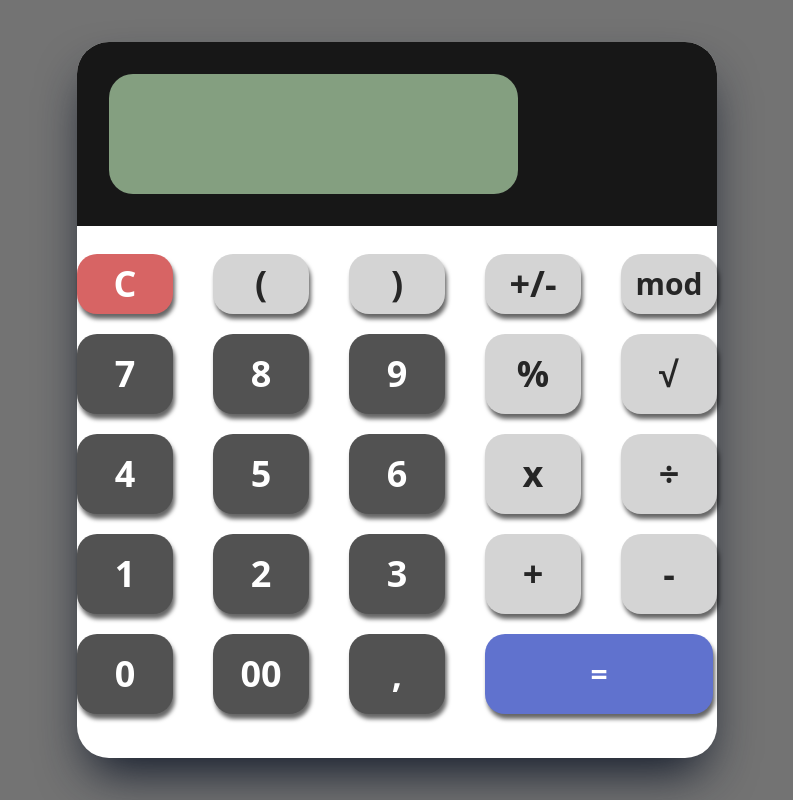
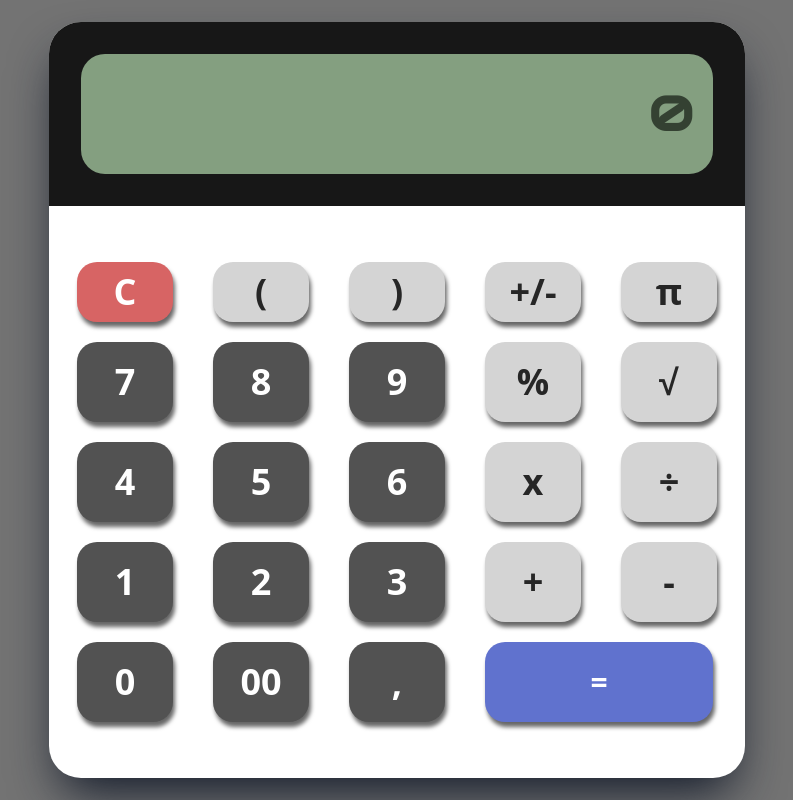
Before and after one commit to syinapse/calculadora, a React (Vite) app: page / in a window 1280 px wide. Shown: the whole page, without its empty margins (243-1036 px from the left). Built offline with nearby package versions, Linux system fonts and the light colour scheme.

Commit message:
Mostrando números na tela

```diff
--- a/src/components/Calculadora.jsx
+++ b/src/components/Calculadora.jsx
@@ -1,58 +1,66 @@
 import CalcButton from "./CalcButton";
 import Numbers from "./Numbers";
 import Div from "./Div";
+import { useState } from "react";
 
 function Calculadora() {
+  const [number, setNumber] = useState("0");
+ // const [operator, setOperator] = useState(null);
+
+  function onSetNumber(value) {
+    return setNumber(number === '0' ? value : [number, value])
+  }
+
+  function onScreenClear() {
+    return setNumber('0')
+  }
+
   return (
     <article className="bg-neutral-500 flex justify-center items-center min-h-screen p-5">
-      <div className="bg-white rounded-4xl pb-11 shadow-2xl shadow-gray-900">
+      <div className="bg-white rounded-4xl pb-7 shadow-2xl shadow-gray-900">
         <div className="bg-neutral-900 p-8 items-center rounded-t-4xl mb-7">
-          <input
-            className="bg-calcGreen h-30 rounded-3xl text-right p-5 text-3xl font-bold font-display text-calcGreen2"
-            type="text"
-            disabled
-            value=""
-          />
+          <div
+            className="bg-calcGreen h-30 rounded-3xl text-right p-5 text-5xl font-bold font-display text-calcGreen2 content-center"
+            id="calcScreen"
+          >{number}</div>
         </div>
-        <div className="grid auto-rows-max grid-flow-row-dense gap-5 justify-center">
+        <div className="grid auto-rows-max grid-flow-row-dense gap-5 justify-center p-7">
           <Div>
-            <CalcButton className="bg-calcRed text-white text-4xl hover:bg-calcRed2 transition duration-200 p-2.5 active:inset-shadow-sm inset-shadow-white">
+            <CalcButton onClick={() => onScreenClear()} className="bg-calcRed text-white text-4xl hover:bg-calcRed2 transition duration-200 p-2.5 active:inset-shadow-sm inset-shadow-white">
               C
             </CalcButton>
-            <CalcButton>(</CalcButton>
-            <CalcButton>)</CalcButton>
+            <CalcButton onClick={() => onSetNumber('(')}>(</CalcButton>
+            <CalcButton onClick={() => onSetNumber(')')}>)</CalcButton>
             <CalcButton>+/-</CalcButton>
-            <CalcButton className="bg-neutral-300 text-neutral-800 text-3xl hover:bg-neutral-400 hover:text-neutral-700 active:bg-neutral-500 transition duration-200 p-2.5">
-              mod
-            </CalcButton>
+            <CalcButton onClick={() => onSetNumber('3.141592')}>π</CalcButton>
           </Div>
           <div className="grid auto-rows-auto grid-flow-row gap-5">
             <Div>
-              <Numbers onClick="">7</Numbers>
-              <Numbers onClick="">8</Numbers>
-              <Numbers onClick="">9</Numbers>
+              <Numbers onClick={() => onSetNumber('7')}>7</Numbers>
+              <Numbers onClick={() => onSetNumber('8')}>8</Numbers>
+              <Numbers onClick={() => onSetNumber('9')}>9</Numbers>
               <CalcButton>%</CalcButton>
               <CalcButton>√</CalcButton>
             </Div>
 
             <Div>
-              <Numbers onClick="">4</Numbers>
-              <Numbers onClick="">5</Numbers>
-              <Numbers onClick="">6</Numbers>
+              <Numbers onClick={() => onSetNumber('4')}>4</Numbers>
+              <Numbers onClick={() => onSetNumber('5')}>5</Numbers>
+              <Numbers onClick={() => onSetNumber('6')}>6</Numbers>
               <CalcButton>x</CalcButton>
               <CalcButton>÷</CalcButton>
             </Div>
             <Div>
-              <Numbers onClick="">1</Numbers>
-              <Numbers onClick="">2</Numbers>
-              <Numbers onClick="">3</Numbers>
+              <Numbers onClick={() => onSetNumber('1')}>1</Numbers>
+              <Numbers onClick={() => onSetNumber('2')}>2</Numbers>
+              <Numbers onClick={() => onSetNumber('3')}>3</Numbers>
               <CalcButton>+</CalcButton>
               <CalcButton>-</CalcButton>
             </Div>
             <Div>
-              <Numbers onClick="">0</Numbers>
-              <Numbers onClick="">00</Numbers>
-              <Numbers onClick="">,</Numbers>
+              <Numbers onClick={() => onSetNumber('0')}>0</Numbers>
+              <Numbers onClick={() => onSetNumber('00')}>00</Numbers>
+              <Numbers onClick={() => onSetNumber(',')}>,</Numbers>
               <CalcButton className="text-white bg-calcBlue text-3xl w-57 hover:bg-indigo-500 active:bg-indigo-700 active:inset-shadow-sm inset-shadow-indigo-100">
                 =
               </CalcButton>
--- a/src/components/Numbers.jsx
+++ b/src/components/Numbers.jsx
@@ -1,6 +1,8 @@
 import React from "react";
 
 function Numbers(props) {
+
+
   return (
     <button onClick={props.onClick} className="text-white bg-neutral-600 font-bold shadow-button w-24 text-4xl rounded-2.5xl cursor-pointer items-center p-5 hover:bg-neutral-800 active:bg-neutral-700 active:inset-shadow-sm inset-shadow-neutral-300 transition duration-200">
       {props.children}
```
